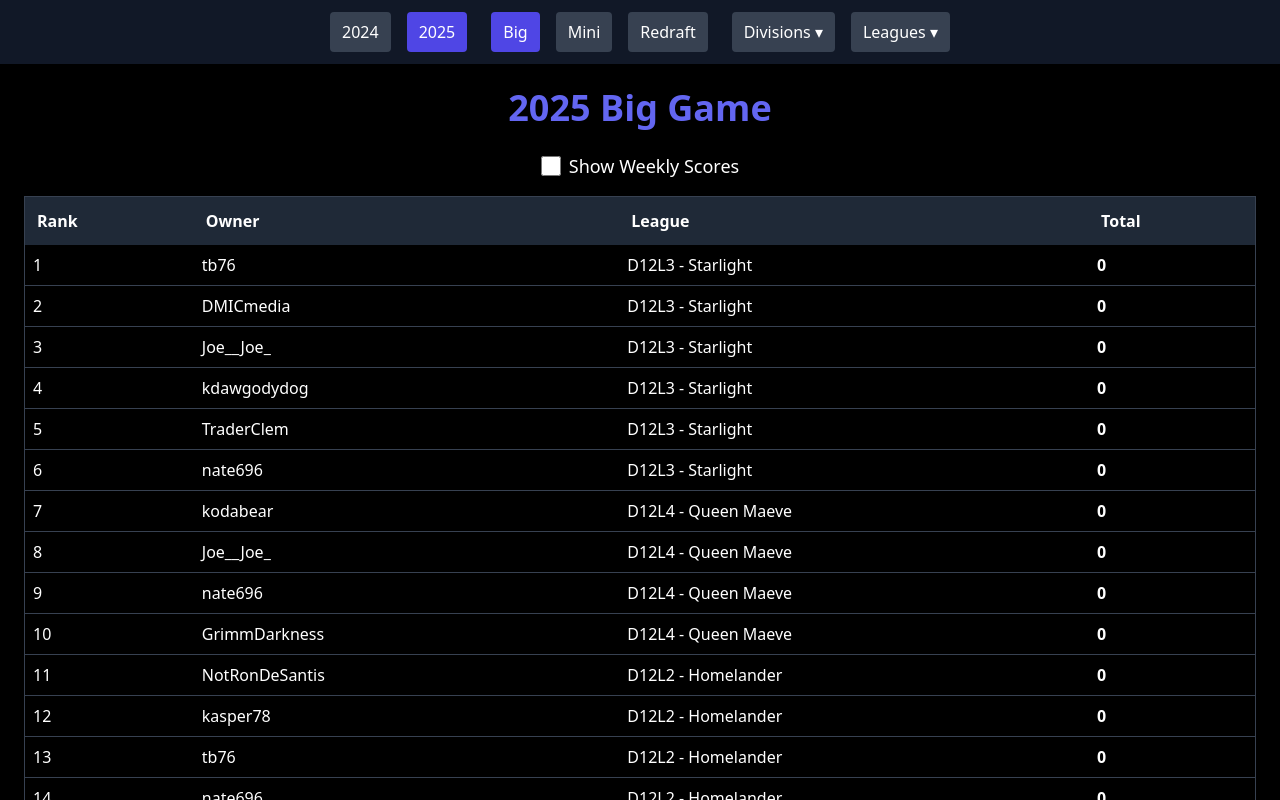
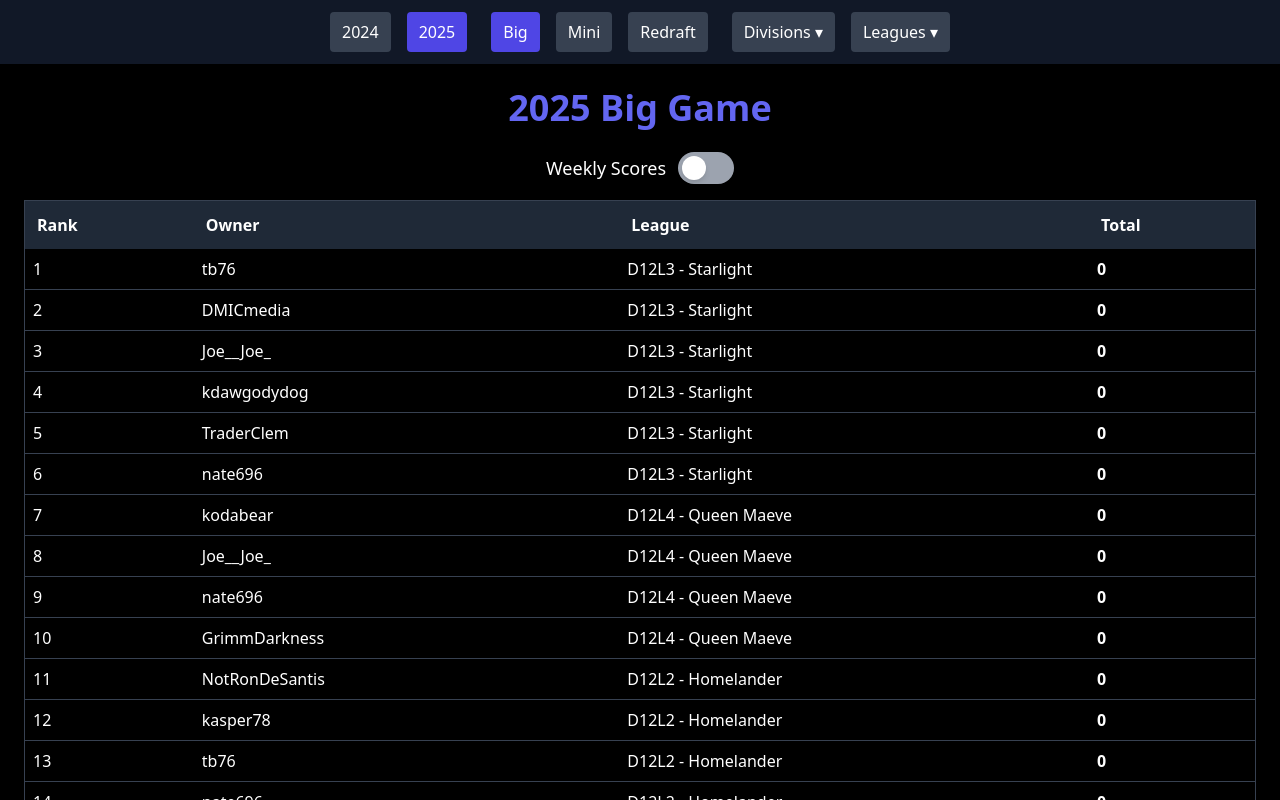
Before and after one commit to spickworth1991/Ballsville-Leaderboard, a Next.js app: page / in a window 1280 px wide. Shown: the top 800 px of the page. Built offline with nearby package versions, Linux system fonts and the light colour scheme.

Commit message:
toggle switch

```diff
--- a/src/components/Leaderboard.js
+++ b/src/components/Leaderboard.js
@@ -22,15 +22,22 @@ export default function Leaderboard({ data }) {
     <div className="overflow-x-auto animate-fadeIn">
       {/* Toggle Weekly Scores */}
       <div className="text-center mb-4">
-        <label className="flex items-center justify-center gap-2 cursor-pointer">
-          <input
-            type="checkbox"
-            className="w-5 h-5"
-            checked={showWeeks}
-            onChange={() => setShowWeeks(!showWeeks)}
-          />
-          <span className="text-lg">Show Weekly Scores</span>
-        </label>
+        <div className="flex items-center justify-center gap-3">
+          <span className="text-lg font-medium">Weekly Scores</span>
+          <button
+            onClick={() => setShowWeeks(!showWeeks)}
+            className={`w-14 h-8 flex items-center rounded-full p-1 transition ${
+              showWeeks ? 'bg-blue-600' : 'bg-gray-400'
+            }`}
+          >
+            <div
+              className={`bg-white w-6 h-6 rounded-full shadow-md transform transition ${
+                showWeeks ? 'translate-x-6' : 'translate-x-0'
+              }`}
+            ></div>
+          </button>
+        </div>
+
       </div>
 
       {showWeeks && (
```
